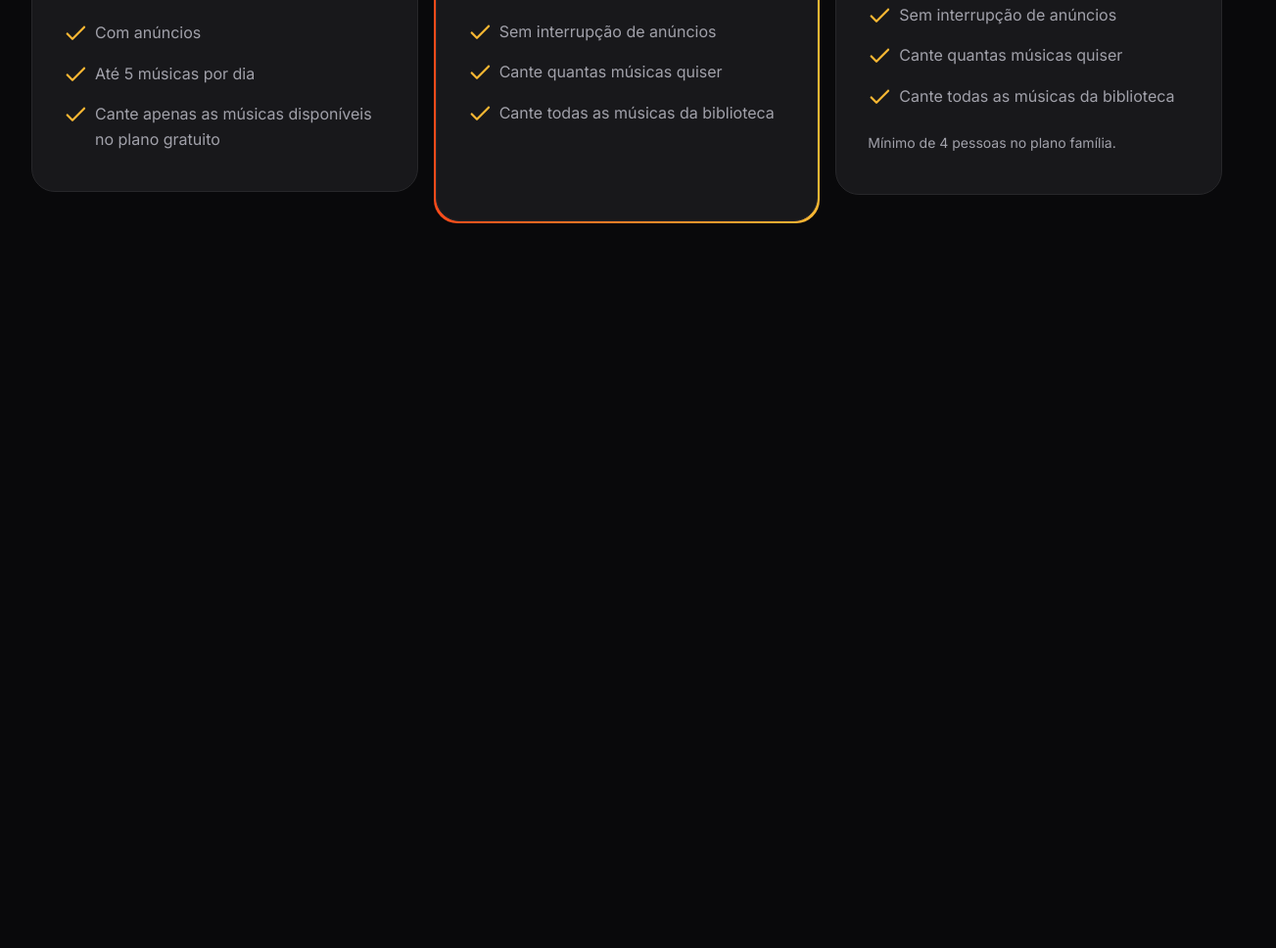
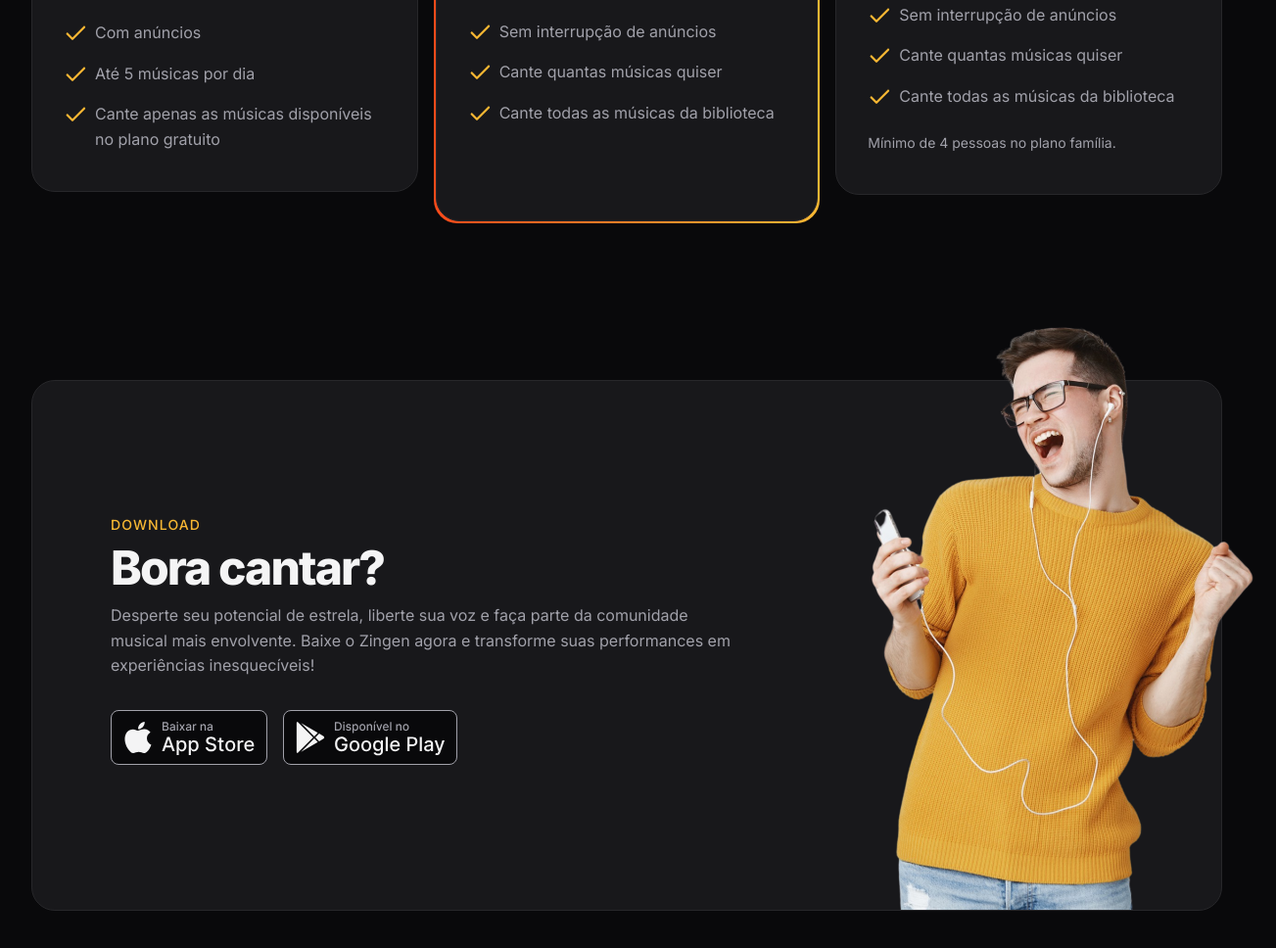
Before and after one commit to igorarruda1/projeto-responsive, a plain HTML site: page index.html in a window 1280 px wide. Shown: the part 3248-4216 px from the top of the page at 98% size, 1303 px wide, since content can reach past the window. Before the commit the page ends 3556 px from the top, so only its background shows below. Drawn offline with Linux system fonts and the light colour scheme.

Commit message:
Seção download

```diff
--- a/index.html
+++ b/index.html
@@ -175,5 +175,35 @@
         </div>
       </div>
     </section>
+    <section id="download">
+      <div class="container py-xl">
+        <div class="card px-lg even-columns items-center">
+          <div>
+            <header>
+              <strong>Download</strong>
+              <h2>Bora cantar?</h2>
+            </header>
+            <p>
+              Desperte seu potencial de estrela, liberte sua voz e faça parte da
+              comunidade musical mais envolvente. Baixe o Zingen agora e
+              transforme suas performances em experiências inesquecíveis!
+            </p>
+            <div class="buttons flex gap-1">
+              <a href="#"
+                ><img src="assets/button-apple.svg" alt="Baixar da Apple Store"
+              /></a>
+              <a href="#"
+                ><img src="assets/button-play.svg" alt="Baixar da Play Store"
+              /></a>
+            </div>
+          </div>
+
+          <img
+            src="assets/rapaz-ouvindo-musica-com-fones-de-ouvido-e-cantando-no-aplicativo-de-karaoke-removebg 1.png"
+            alt=""
+          />
+        </div>
+      </div>
+    </section>
   </body>
 </html>
--- /dev/null
+++ b/styles/download.css
@@ -0,0 +1,31 @@
+#download{
+
+  & .card{
+    padding: 3rem 1.5rem 15rem;
+    position: relative;
+    & > img{
+      width: 14.5rem;
+      position:absolute;
+      bottom: 0;
+      right: -3.5rem;
+     }
+  }
+
+  .buttons {
+    flex-wrap: wrap;
+    margin-top: 2rem;
+
+  }
+    @media (width >= 80em) {
+        .card{
+          padding: 8.75rem 5rem;
+          & > div:nth-child(1){
+            max-width: 40rem;
+          }
+          & > img{
+            width: 29.125rem;
+          }
+        }
+    }
+
+}
--- a/styles/global.css
+++ b/styles/global.css
@@ -46,6 +46,7 @@ html{
   font-size: var(--fs-base);
   line-height: 1.6;
   color: var(--text-color-primary);
+  overflow-x: hidden;
 }
 
 body{
--- a/styles/index.css
+++ b/styles/index.css
@@ -9,3 +9,4 @@
 @import url(cards.css);
 @import url(features.css) (width >= 80em);
 @import url(pricing.css);
+@import url(download.css);
```
Also changed, not shown: assets/button-apple.svg (added), assets/button-play.svg (added).
